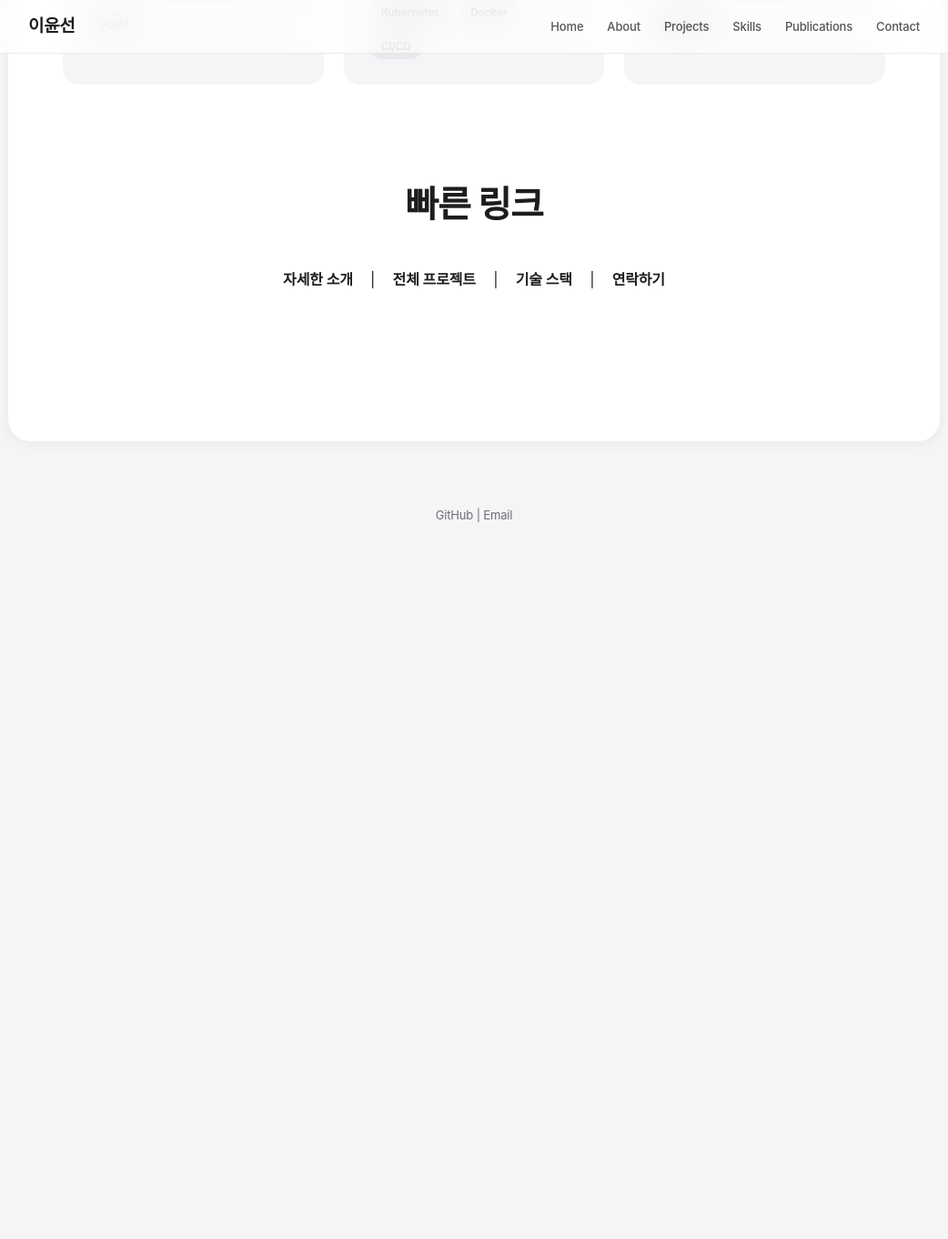
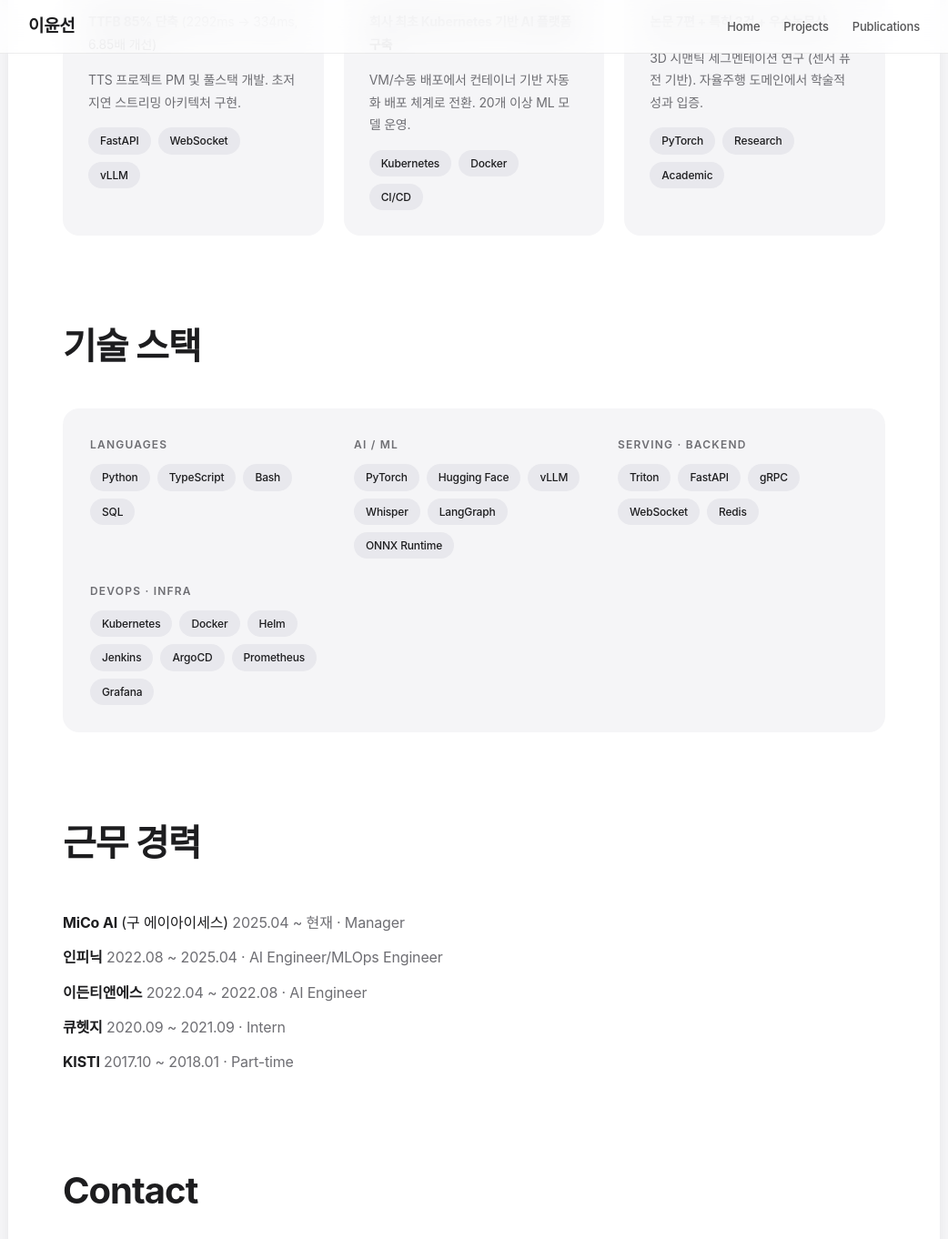
Before and after one commit to ckc5800/ckc5800.github.io, a Jekyll site: the page built from index.html, in a window 1280 px wide and 1400 px high, scrolled down 952 px. Shown: the top 1362 px of the window at 91% size, without its empty margins (119-1161 px from the left). Built offline with Jekyll 4.4.1, drawn with Linux system fonts in a browser that asks for light colours; some web fonts are replaced; before the commit the page ends 1582 px from its top, so only the background shows below that; some of the changed text lies outside the part shown.

Commit message:
Consolidate About/Skills/Contact into Home; 3-page structure
Co-Authored-By: Claude Fable 5 <noreply@anthropic.com>

```diff
--- a/_layouts/default.html
+++ b/_layouts/default.html
@@ -15,11 +15,8 @@
             </div>
             <ul class="nav-menu">
                 <li><a href="/" class="nav-link">Home</a></li>
-                <li><a href="/about.html" class="nav-link">About</a></li>
                 <li><a href="/projects.html" class="nav-link">Projects</a></li>
-                <li><a href="/skills.html" class="nav-link">Skills</a></li>
                 <li><a href="/publications.html" class="nav-link">Publications</a></li>
-                <li><a href="/contact.html" class="nav-link">Contact</a></li>
             </ul>
         </div>
     </nav>
--- a/index.html
+++ b/index.html
@@ -7,12 +7,21 @@ title: Home
     <h1>이윤선</h1>
     <p>6년차 AI 엔지니어</p>
     <p style="font-size: 16px; opacity: 0.85;">AI·MLOps 전문, 프로덕션 ML 시스템 구축 및 운영</p>
-    <a href="/about.html" class="cta-button">About Me</a>
     <a href="/projects.html" class="cta-button">View Projects</a>
     <a href="/assets/resume.pdf" download class="cta-button">이력서 다운로드</a>
 </section>
 
-<section style="margin: 100px 0;">
+<section style="max-width: 720px; margin: 0 auto 90px;">
+    <p style="font-size: 17px; line-height: 2; color: var(--text-secondary); text-align: center;">
+        연구에서 시작해 인프라를 거쳐 서비스로 넘어왔습니다.
+        석사와 첫 직장들에서 논문 7편과 특허 2건을 쓰며 모델을 연구했고,
+        인피닉에서는 사내 첫 Kubernetes를 도입해 20여 개 모델의 배포 체계를 만들었습니다.
+        지금은 TTS 서비스를 설계부터 운영까지 맡아 첫 응답 시간을 2.3초에서 0.33초로 줄였고,
+        최근에는 RAG와 Multi-Agent 시스템을 만들며 LLM 시스템 엔지니어링으로 영역을 넓히는 중입니다.
+    </p>
+</section>
+
+<section style="margin-bottom: 90px;">
     <h2>핵심 성과</h2>
 
     <div class="projects-grid">
@@ -51,12 +60,85 @@ title: Home
     </div>
 </section>
 
-<section style="margin: 100px 0; text-align: center;">
-    <h2>빠른 링크</h2>
-    <p style="font-size: 16px; margin: 30px 0;">
-        <a href="/about.html" style="margin: 0 15px; color: var(--primary-black); text-decoration: none; font-weight: 600;">자세한 소개</a> |
-        <a href="/projects.html" style="margin: 0 15px; color: var(--primary-black); text-decoration: none; font-weight: 600;">전체 프로젝트</a> |
-        <a href="/skills.html" style="margin: 0 15px; color: var(--primary-black); text-decoration: none; font-weight: 600;">기술 스택</a> |
-        <a href="/contact.html" style="margin: 0 15px; color: var(--primary-black); text-decoration: none; font-weight: 600;">연락하기</a>
-    </p>
+<section style="margin-bottom: 90px;">
+    <h2>기술 스택</h2>
+
+    <div class="toc">
+        <div>
+            <div class="toc-label">Languages</div>
+            <div class="toc-links">
+                <span class="tech-tag">Python</span>
+                <span class="tech-tag">TypeScript</span>
+                <span class="tech-tag">Bash</span>
+                <span class="tech-tag">SQL</span>
+            </div>
+        </div>
+        <div>
+            <div class="toc-label">AI / ML</div>
+            <div class="toc-links">
+                <span class="tech-tag">PyTorch</span>
+                <span class="tech-tag">Hugging Face</span>
+                <span class="tech-tag">vLLM</span>
+                <span class="tech-tag">Whisper</span>
+                <span class="tech-tag">LangGraph</span>
+                <span class="tech-tag">ONNX Runtime</span>
+            </div>
+        </div>
+        <div>
+            <div class="toc-label">Serving · Backend</div>
+            <div class="toc-links">
+                <span class="tech-tag">Triton</span>
+                <span class="tech-tag">FastAPI</span>
+                <span class="tech-tag">gRPC</span>
+                <span class="tech-tag">WebSocket</span>
+                <span class="tech-tag">Redis</span>
+            </div>
+        </div>
+        <div>
+            <div class="toc-label">DevOps · Infra</div>
+            <div class="toc-links">
+                <span class="tech-tag">Kubernetes</span>
+                <span class="tech-tag">Docker</span>
+                <span class="tech-tag">Helm</span>
+                <span class="tech-tag">Jenkins</span>
+                <span class="tech-tag">ArgoCD</span>
+                <span class="tech-tag">Prometheus</span>
+                <span class="tech-tag">Grafana</span>
+            </div>
+        </div>
+    </div>
 </section>
+
+<section style="margin-bottom: 90px;">
+    <h2>근무 경력</h2>
+    <ul style="list-style: none; line-height: 2.4; font-size: 16px;">
+        <li><strong>MiCo AI</strong> (구 에이아이세스) <span style="color: var(--text-secondary);">2025.04 ~ 현재 · Manager</span></li>
+        <li><strong>인피닉</strong> <span style="color: var(--text-secondary);">2022.08 ~ 2025.04 · AI Engineer/MLOps Engineer</span></li>
+        <li><strong>이든티앤에스</strong> <span style="color: var(--text-secondary);">2022.04 ~ 2022.08 · AI Engineer</span></li>
+        <li><strong>큐헷지</strong> <span style="color: var(--text-secondary);">2020.09 ~ 2021.09 · Intern</span></li>
+        <li><strong>KISTI</strong> <span style="color: var(--text-secondary);">2017.10 ~ 2018.01 · Part-time</span></li>
+    </ul>
+</section>
+
+<section>
+    <h2>Contact</h2>
+
+    <div style="display: grid; grid-template-columns: repeat(auto-fit, minmax(220px, 1fr)); gap: 20px;">
+        <div class="skill-category" style="text-align: center;">
+            <h3>Email</h3>
+            <p><a href="mailto:yoon7829@gmail.com" style="color: var(--text); text-decoration: none; font-weight: 500;">yoon7829@gmail.com</a></p>
+        </div>
+        <div class="skill-category" style="text-align: center;">
+            <h3>GitHub</h3>
+            <p><a href="https://github.com/ckc5800" target="_blank" style="color: var(--text); text-decoration: none; font-weight: 500;">github.com/ckc5800</a></p>
+        </div>
+        <div class="skill-category" style="text-align: center;">
+            <h3>Blog</h3>
+            <p><a href="https://taepseon.tistory.com/" target="_blank" style="color: var(--text); text-decoration: none; font-weight: 500;">taepseon.tistory.com</a></p>
+        </div>
+        <div class="skill-category" style="text-align: center;">
+            <h3>Notion</h3>
+            <p><a href="https://app.notion.com/p/2050330b274180dda2dcc1fbd465f112" target="_blank" style="color: var(--text); text-decoration: none; font-weight: 500;">포트폴리오 문서</a></p>
+        </div>
+    </div>
+</section>
```
Also changed, not shown: about.html (deleted, +0 -48 lines), contact.html (deleted, +0 -59 lines), skills.html (deleted, +0 -151 lines), README.md.
